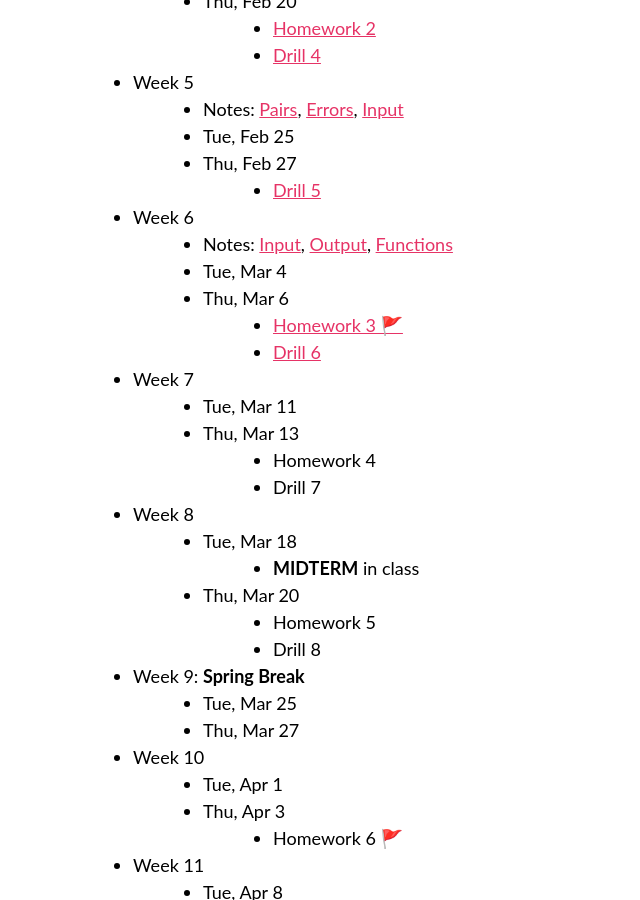
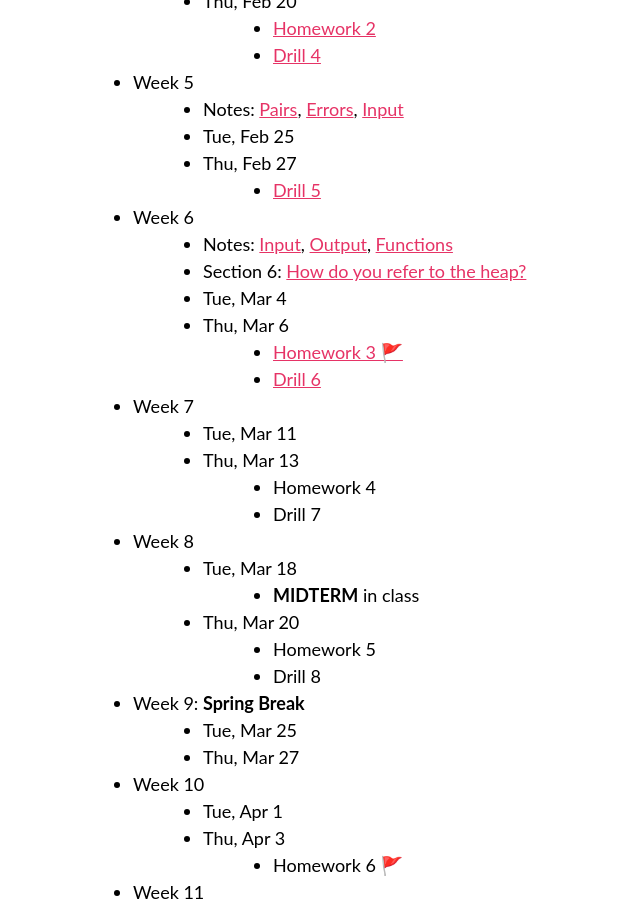
Before and after one commit to berkeley-cs164-sp25/berkeley-cs164-sp25.github.io, a Jekyll site: the page built from schedule.md, in a window 1280 px wide and 900 px high, scrolled down 1274 px. Shown: the whole window, without its empty margins (177-817 px from the left). Built offline with Jekyll 4.4.1, drawn with Linux system fonts in a browser that asks for light colours; our own code applies the rules of GitHub Pages for plain Markdown files.

Commit message:
Add section 6

```diff
--- a/schedule.md
+++ b/schedule.md
@@ -62,6 +62,7 @@ Assignments (Drills and Homeworks) are **due at 9pm on the day listed**.
 	- Notes: [Input](./notes/13-Interacting-With-Environment.html),
 	         [Output](./notes/14-Output.html),
 			 [Functions](./notes/15-Functions.html)
+	- Section 6: [How do you refer to the heap?](https://classroom.github.com/a/-Fs3_kEW)
 	- Tue, Mar 4
 	- Thu, Mar 6
 		- [Homework 3 🚩](https://classroom.github.com/a/UaqLfXT9)
```
